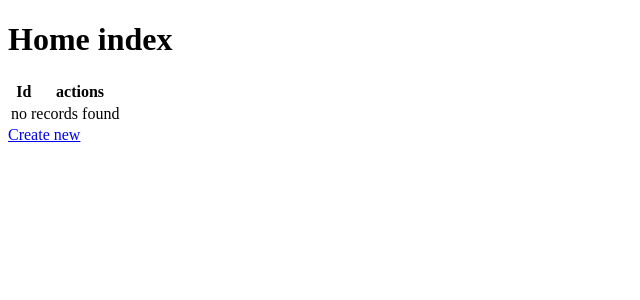
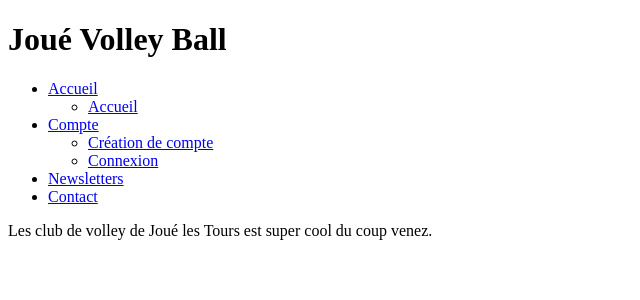
Before and after one commit to BattlaGame/ProjetL3symfony, a Symfony app: template templates/home/index.html.twig in a window 1280 px wide. Shown: the top 300 px of the page, without its empty margins (0-640 px from the left). Run offline with Twig, Linux system fonts and the light colour scheme; the template is opened without the code that fills it, so the values that code supplies are empty; some libraries are stand-ins or nearby versions.

Commit message:
commit message

```diff
--- a/templates/home/index.html.twig
+++ b/templates/home/index.html.twig
@@ -1,19 +1,43 @@
 {% extends 'base.html.twig' %}
 
-{% block title %}Home index{% endblock %}
+{% block title %}Page d'accueil{% endblock %}
 
 {% block body %}
-    <h1>Home index</h1>
+    <h1>Joué Volley Ball</h1>
 
     <table class="table">
         <thead>
-            <tr>
-                <th>Id</th>
-                <th>actions</th>
-            </tr>
+            <nav>
+                <ul>
+                    <li class="deroulant">
+                    <a href="{{ path('app_home_index') }}">Accueil</a>
+                        <ul class="sous">
+                            <li>
+                            <a href="{{ path('app_home_index') }}">Accueil</a>
+                            </li>
+                        </ul>
+                    </li>
+
+                    <li class="deroulant">
+                    <a href="{{ path('app_compte_index') }}">Compte</a>
+                        <ul class="sous">
+                            <li>
+                            <a href="{{ path('app_compte_new') }}">Création de compte</a>
+                            </li>
+                            <li>
+                            <a href="{{ path('app_compte_connexion') }}">Connexion</a>
+                            </li>
+                        </ul>
+                    </li>
+                    <li><a href="{{ path('app_home_newsletter') }}">Newsletters</a></li>
+                    <li><a href="{{ path('app_home_contact') }}">Contact</a></li>
+                </ul>
+            </nav>
         </thead>
         <tbody>
-        {% for home in homes %}
+            <p>Les club de volley de Joué les Tours est super cool du coup venez.</p>
+
+      {#  {% for home in homes %}
             <tr>
                 <td>{{ home.id }}</td>
                 <td>
@@ -23,11 +47,10 @@
             </tr>
         {% else %}
             <tr>
-                <td colspan="2">no records found</td>
+                <td colspan="2">Erreur</td>
             </tr>
-        {% endfor %}
+        {% endfor %} #}
         </tbody>
     </table>
 
-    <a href="{{ path('app_home_new') }}">Create new</a>
 {% endblock %}
```
Also changed, not shown: src/Controller/CompteController.php (+8 -0 lines), src/Controller/HomeController.php (+16 -0 lines), templates/compte/connexion.html.twig (added, +9 -0 lines), templates/home/contact.html.twig (added, +9 -0 lines), templates/home/newsletter.html.twig (added, +9 -0 lines).
